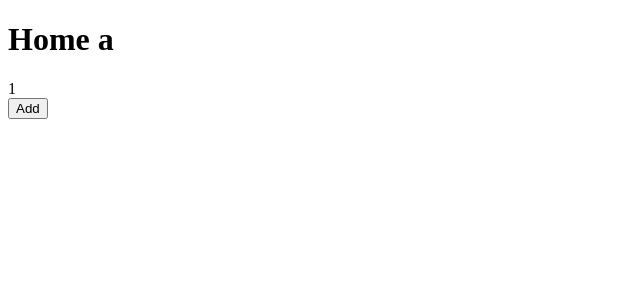
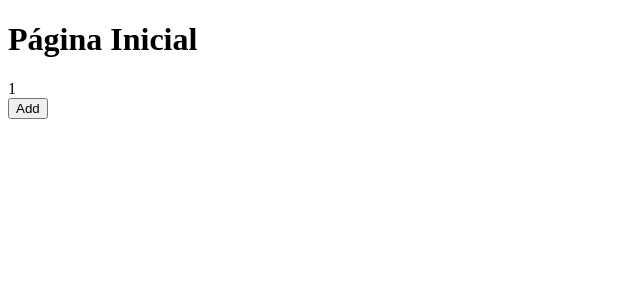
Before and after one commit to alexandre555/D2Pweb, a Next.js app: page / in a window 1280 px wide. Shown: the top 300 px of the page, without its empty margins (0-640 px from the left). Built offline with nearby package versions, Linux system fonts and the light colour scheme.

Commit message:
primeira página

```diff
--- a/pages/index.js
+++ b/pages/index.js
@@ -3,7 +3,7 @@ import { useState } from 'react';
 function Home(){
     return (
         <div>
-            <h1>Home a</h1>
+            <h1>Página Inicial</h1>
             <Contador />
         </div>
 
```
